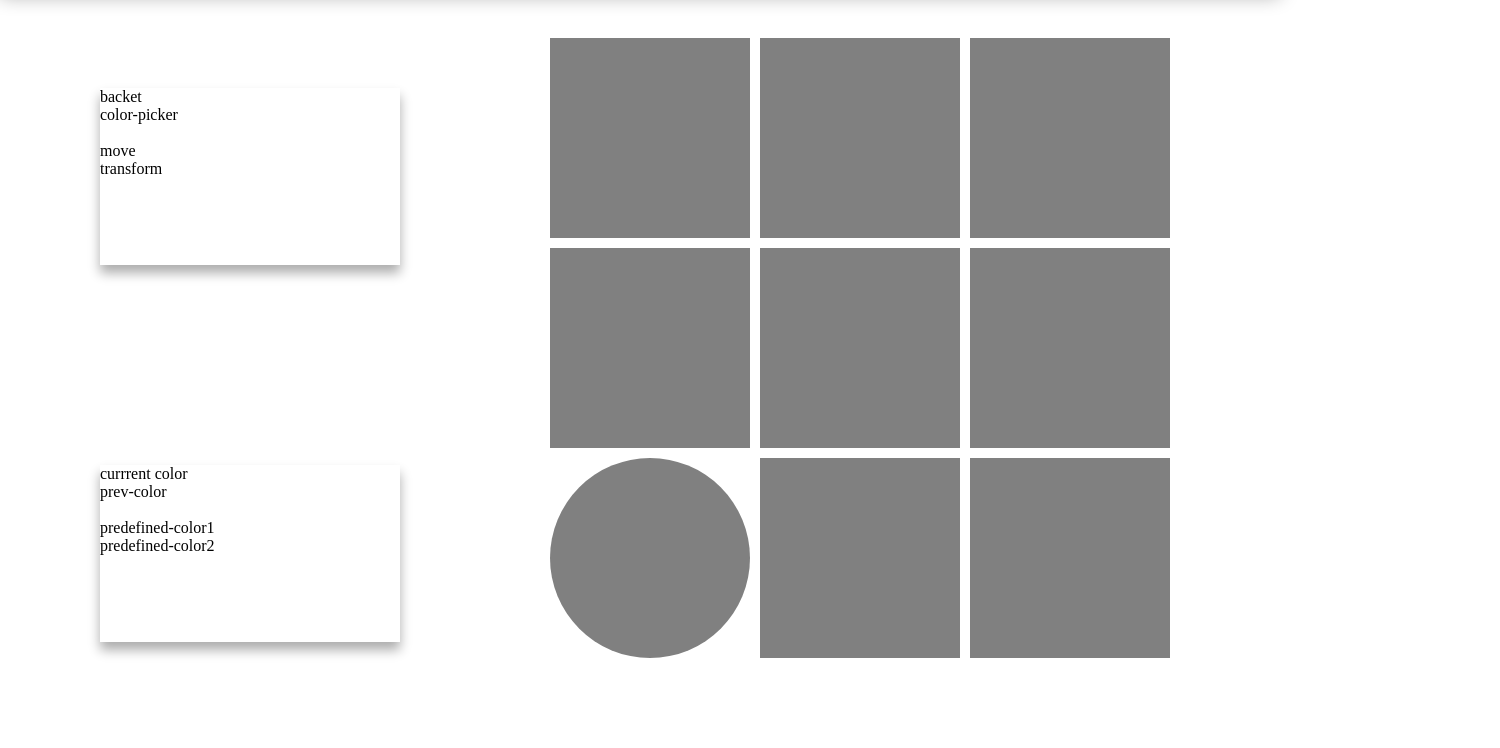
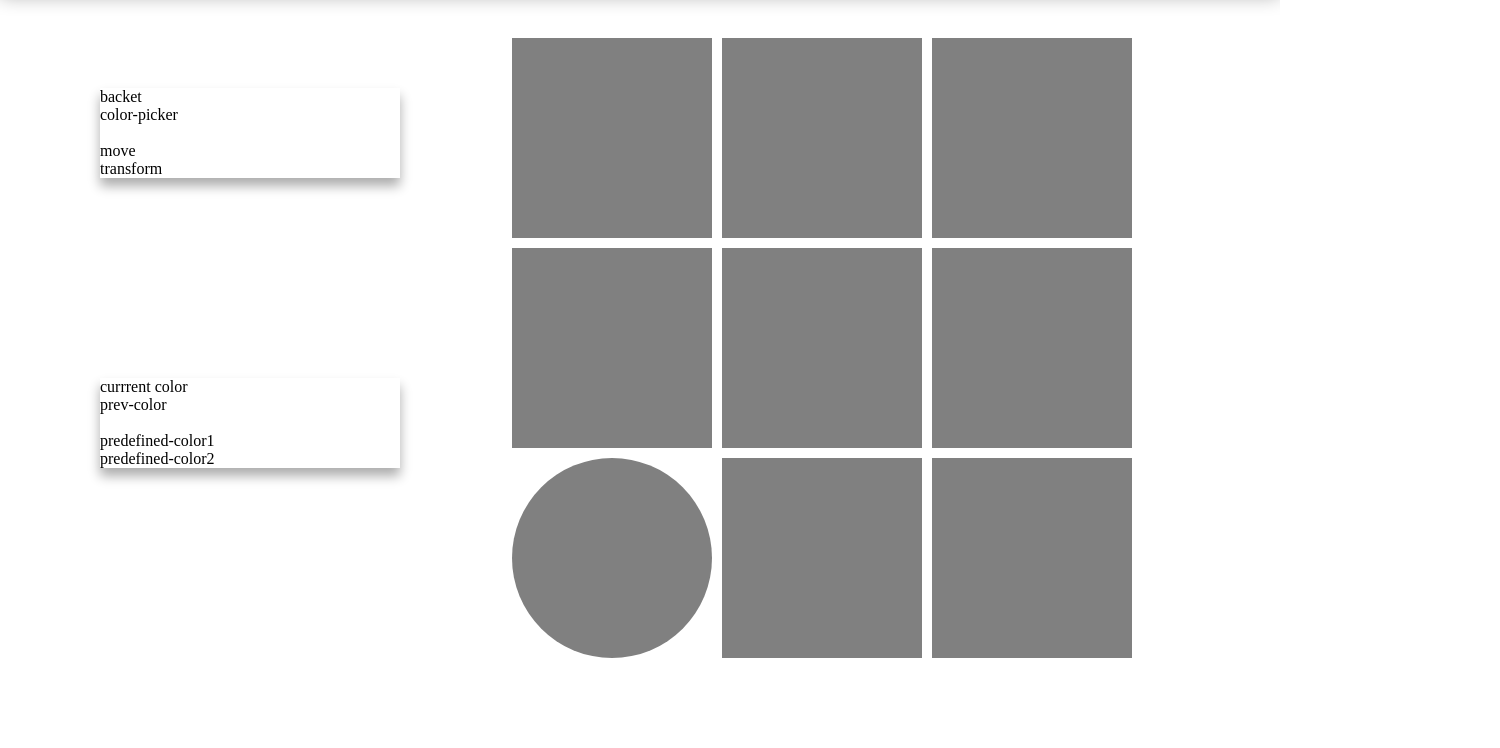
Before and after one commit to phoenix3x3/Public-phoenix3x3-2019Q1-, a website built with webpack: page Palette/src/index.html in a window 1280 px wide. Shown: the part 52-800 px from the top of the page, 1500 px wide, since content can reach past the window. Built offline with nearby package versions, Linux system fonts and the light colour scheme.

Commit message:
feat: add canvas state

```diff
--- a/Palette/src/api/init.js
+++ b/Palette/src/api/init.js
@@ -1,17 +1,24 @@
-export default function initCanvas(ctx) {
-  const initFigInterval = 10;
+export default function initCanvas(container) {
+  const elementsInterval = 10;
 
-  // draw init figures
-  ctx.fillStyle = 'gray';
+
+  const circle = document.createElement('div');
+  circle.id = 'circle-1';
+  circle.className = 'circle-element';
+
+  let figureCounter = 0;
+
   for (let i = 0; i < 2; i += 1) {
     for (let j = 0; j < 3; j += 1) {
-      ctx.fillRect((200 + initFigInterval) * j, (200 + initFigInterval) * i, 200, 200);
+      figureCounter += 1;
+
+      const square = document.createElement('div');
+      square.id = `square-${figureCounter}`;
+      square.className = 'square-element';
+      // square.style.top = '50px';
+      container.appendChild(square);
     }
   }
-  ctx.beginPath();
-  ctx.arc(100, 520, 100, 0, 2 * Math.PI);
-  ctx.fill();
-  for (let j = 1; j < 3; j += 1) {
-    ctx.fillRect((200 + initFigInterval) * j, (200 + initFigInterval) * 2, 200, 200);
-  }
+
+  // container.appendChild(circle);
 }
--- a/Palette/src/index.css
+++ b/Palette/src/index.css
@@ -49,5 +49,21 @@ html, body {
 
 .pallite__canvas-container {
   width: 100%;
-  padding: 50px;
+  position: relative;
 }
+
+.square-element, .circle-element {
+  position: absolute;
+  background-color: gray;
+}
+
+.square-element {
+  width: 200px;
+  height: 200px;
+}
+
+.circle-element {
+  width: 200px;
+  height: 200px;
+  border-radius: 50%;
+}
--- a/Palette/src/index.html
+++ b/Palette/src/index.html
@@ -36,9 +36,8 @@
           </div>
       </div>
     </div>
-    <div class="pallite__canvas-container">
-      <canvas class="canvas__content" id="canvas"
-      width="900px" height="650px"></canvas>
+    <div class="pallite__canvas-container" id="canvas">
+      <!-- Canvas elements ganegate via JS -->
     </div>
   </main>
   <script src="../dist/bundle.js"></script>
--- a/Palette/src/index.js
+++ b/Palette/src/index.js
@@ -1,7 +1,6 @@
 import initCanvas from './api/init';
 
-const canvas = document.querySelector('#canvas');
-const ctx = canvas.getContext('2d');
+const canvasContainer = document.querySelector('#canvas');
 const backetBtn = document.querySelector('#backet-tool');
 const colorPickerBtn = document.querySelector('#color-picker-tool');
 const moveBtn = document.querySelector('#move-tool');
@@ -11,4 +10,30 @@ const prevColorBtn = document.querySelector('#prev-color');
 const predefinedColorOne = document.querySelector('#predefined-color1');
 const predefinedColorTwo = document.querySelector('#predefined-color2');
 
-initCanvas(ctx);
+const elementsInterval = 10;
+
+// initCanvas(canvasContainer);
+
+let figureCounter = 0;
+
+for (let i = 0; i < 3; i += 1) {
+  for (let j = 0; j < 3; j += 1) {
+    figureCounter += 1;
+    if (i === 2 && j === 0) {
+      continue;
+    }
+    const square = document.createElement('div');
+    square.id = `square-${figureCounter}`;
+    square.className = 'square-element';
+    square.style.top = `${(200 + elementsInterval) * i + 50}px`;
+    square.style.left = `${(200 + elementsInterval) * j}px`;
+    canvasContainer.appendChild(square);
+  }
+}
+
+const circle = document.createElement('div');
+circle.id = 'circle-1';
+circle.className = 'circle-element';
+circle.style.top = '470px';
+circle.style.left = '0px';
+canvasContainer.appendChild(circle);
```
Also changed, not shown: 1 other file.
